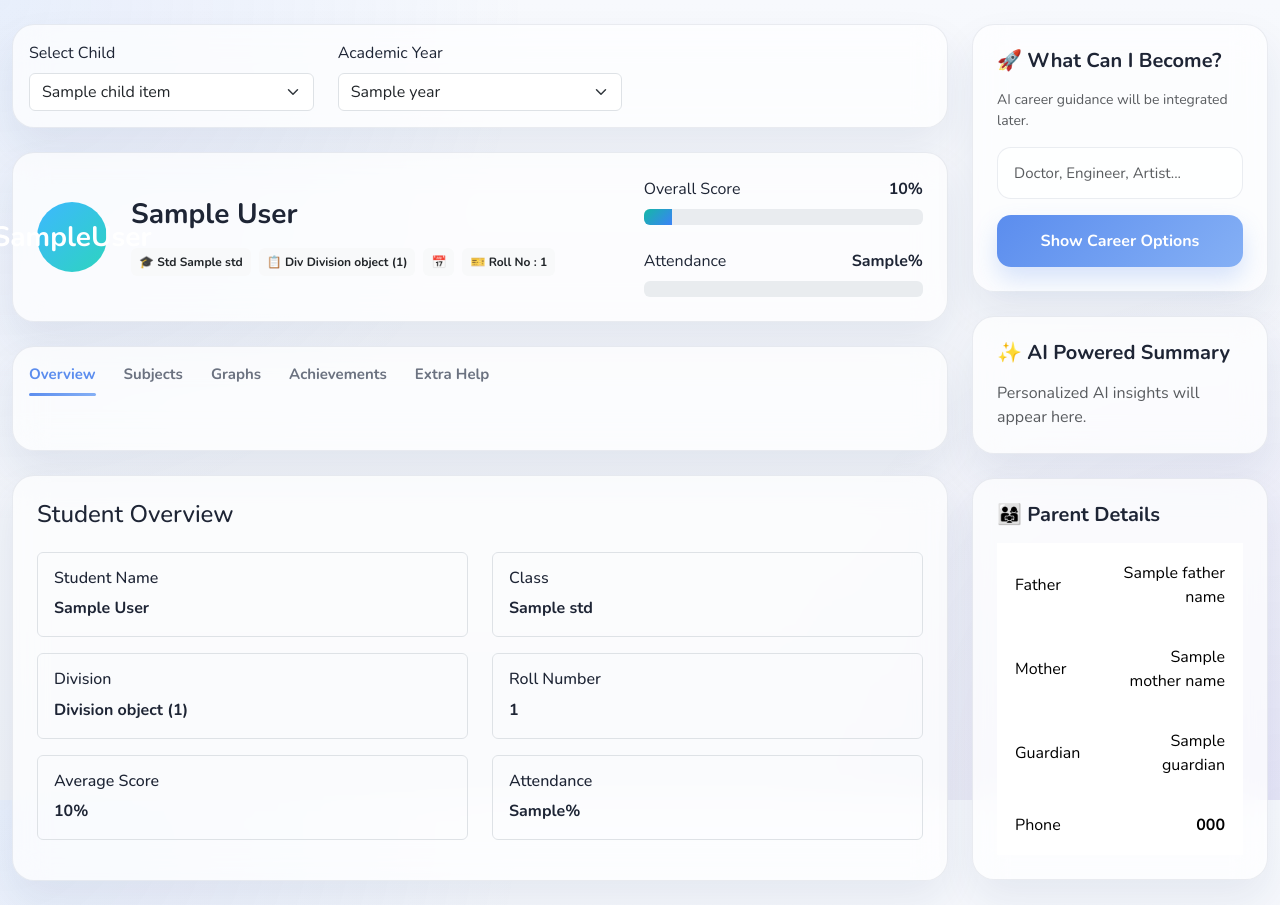
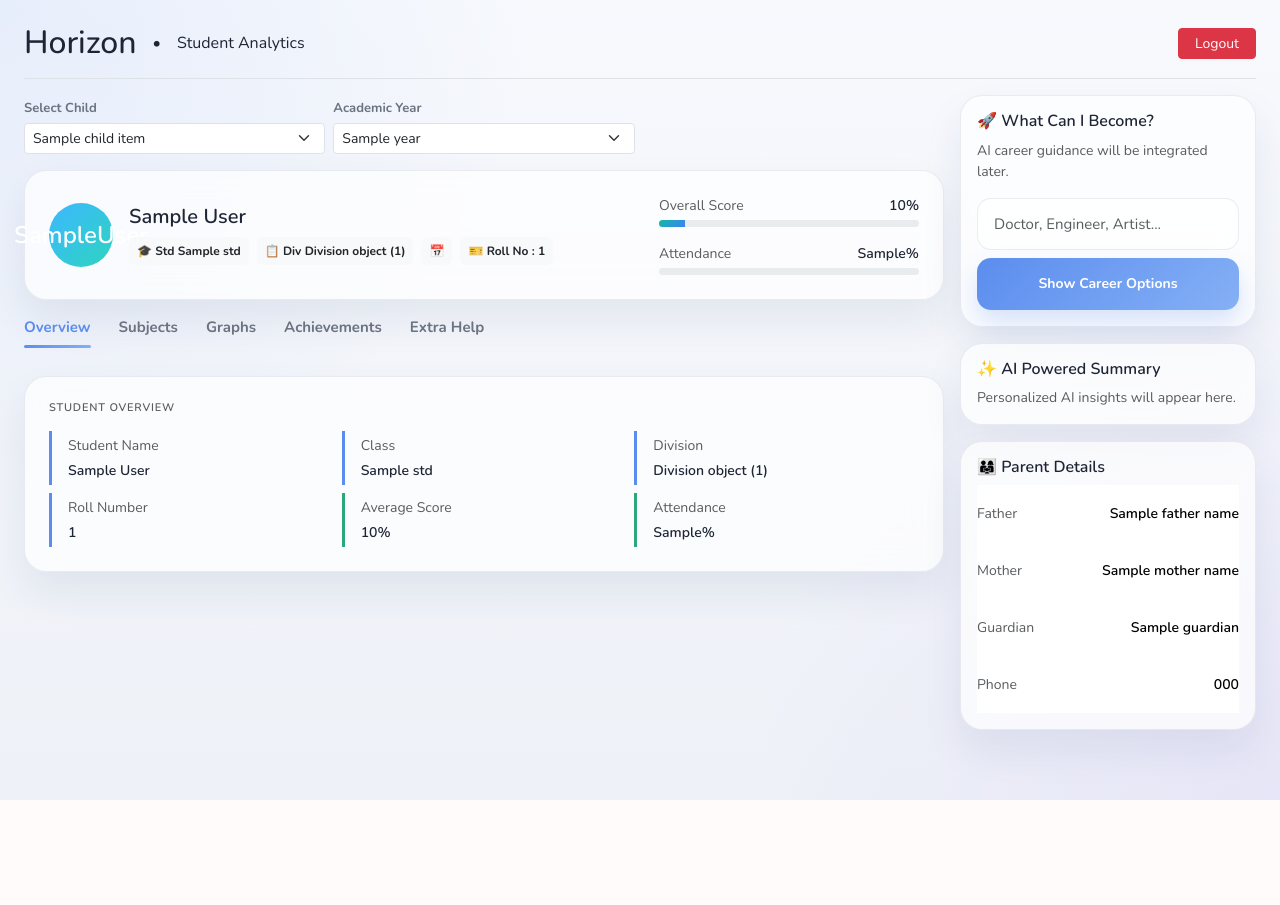
Before and after one commit to racheal-22/Horizon, a Django app: template templates/parent/dashboard.html in a window 1280 px wide. After the commit the page ends 800 px from the top, so only its background shows below. Run offline with Django 5.2, Linux system fonts and the light colour scheme; tables that the repository leaves empty hold one stand-in row (values such as "Sample post"); the template is opened without the code that fills it: values that come from a table or form of the project are taken from there, most other values are stand-ins (such as "Sample title", 1, 10 or a date in 2020).

Commit message:
Template

```diff
--- a/app/urls.py
+++ b/app/urls.py
@@ -7,6 +7,7 @@ urlpatterns = [
 
     path("", login_page, name="login"),
     path("api/login/", LoginView.as_view(), name="api_login"),
+    path("logout/", logout_view, name="logout"),
     path("api/me/", MeView.as_view(), name="me"),
     path("parent-dashboard/", parent_dashboard, name="parent_dashboard"),
 
--- a/app/views/accounts.py
+++ b/app/views/accounts.py
@@ -322,3 +322,8 @@ def login_page(request):
     else:
 
         return redirect("/parent-dashboard/")
+
+
+def logout_view(request):
+    request.session.flush()
+    return redirect("/")
--- a/static/css/master.css
+++ b/static/css/master.css
@@ -168,7 +168,7 @@ body{
 .glass-card{
 
     background:rgba(255,255,255,0.70);
-
+    padding:0.75rem;
     backdrop-filter:blur(16px);
 
     -webkit-backdrop-filter:blur(16px);
--- a/templates/parent/dashboard.html
+++ b/templates/parent/dashboard.html
@@ -8,29 +8,57 @@ Parent Dashboard
 
 {% block content %}
 
-<div class="container-fluid py-4">
+<div class="container-fluid py-3 px-3 px-lg-4">
 
-    <div class="row g-4">
 
-        <!-- LEFT SIDE -->
 
-        <div class="col-lg-9">
+    <nav class="navbar navbar-expand-lg pb-3 mb-3 border-bottom">
+
+        <div class="d-flex align-items-center">
+
+            <h2 class="brand-logo mb-0">
+                Horizon
+            </h2>
+
+            <span class="brand-divider mx-3">
+                •
+            </span>
+
+            <span class="brand-subtitle">
+                Student Analytics
+            </span>
+
+        </div>
+
+        <div class="ms-auto">
+            <a href="{% url 'logout' %}" class="btn btn-danger btn-sm px-3">
+                Logout
+            </a>
+        </div>
+
+    </nav>
+
+
+
+    <div class="row g-3 align-items-start">
+
+        <!-- LEFT COLUMN -->
+
+        <div class="col-12 col-lg-9">
 
             <!-- CHILD + YEAR SELECTOR -->
 
 
-            <div class="glass-card p-3 mb-4">
+            <div class="row g-2 mb-3 align-items-end">
 
-                <div class="row">
+                <div class="col-sm-6 col-md-4">
 
-                    <div class="col-md-4">
-
-                        <label class="mb-2">
+                    <label class="form-label mb-1">
                         Select Child
                     </label>
 
                     <select
-                            class="form-select"
+                        class="form-select form-select-sm"
                         onchange="
                         window.location='?child_name=' +
                         encodeURIComponent(this.value) +
@@ -38,50 +66,38 @@ Parent Dashboard
                         ">
 
                         {% for child_item in children %}
-
                         <option
                             value="{{ child_item.name }}"
-                                {% if child_item.name == selected_child_name %}
-                                selected
-                                {% endif %}
+                            {% if child_item.name == selected_child_name %}selected{% endif %}
                         >
-
                             {{ child_item.name }}
-
                         </option>
-
                         {% endfor %}
 
                     </select>
 
                 </div>
 
-                    <div class="col-md-4">
+                <div class="col-sm-6 col-md-4">
 
-                        <label class="mb-2">
+                    <label class="form-label mb-1">
                         Academic Year
                     </label>
 
                     <select
-                            class="form-select"
+                        class="form-select form-select-sm"
                         onchange="
                         window.location='?child_name={{ selected_child_name|urlencode }}&academic_year_id=' +
                         this.value
                         ">
 
                         {% for year in academic_years %}
-
                         <option
                             value="{{ year.id }}"
-                                {% if year.id == selected_year_id %}
-                                selected
-                                {% endif %}
+                            {% if year.id == selected_year_id %}selected{% endif %}
                         >
-
                             {{ year.name }}
-
                         </option>
-
                         {% endfor %}
 
                     </select>
@@ -90,41 +106,33 @@ Parent Dashboard
 
             </div>
 
-            </div>
-
             {% if child %}
 
-            <!-- STUDENT PROFILE -->
+            <!-- STUDENT PROFILE CARD -->
 
-            <div class="glass-card p-4 mb-4">
+            <div class="glass-card p-3 p-lg-4 mb-3">
 
-                <div class="row align-items-center">
+                <div class="d-flex flex-column flex-md-row align-items-md-center gap-3 gap-md-4">
 
-                    <div class="col-lg-8">
-
-                        <div class="d-flex align-items-center gap-4">
+                    <!-- Avatar + name + badges -->
+                    <div class="d-flex align-items-center gap-3 flex-grow-1">
 
                         <div
-                                class="rounded-circle d-flex align-items-center justify-content-center text-white fw-bold"
+                            class="rounded-circle d-flex align-items-center justify-content-center text-white fw-semibold flex-shrink-0"
                             style="
-                                    width:70px;
-                                    height:70px;
+                                width:64px;
+                                height:64px;
                                 background:linear-gradient(135deg,#3db8ff,#2dd4bf);
-                                    font-size:28px;
+                                font-size:24px;
                             ">
-
                             {{ child.first_name|first }}{{ child.last_name|first }}
-
                         </div>
 
                         <div>
 
-                                <h3 class="fw-bold mb-3">
-
-                                    {{ child.first_name }}
-                                    {{ child.last_name }}
-
-                                </h3>
+                            <h5 class="fw-semibold mb-2">
+                                {{ child.first_name }} {{ child.last_name }}
+                            </h5>
 
                             <div class="d-flex flex-wrap gap-2">
 
@@ -152,26 +160,16 @@ Parent Dashboard
 
                     </div>
 
+                    <!-- Progress bars -->
+
+                    <div class="flex-shrink-0" style="min-width:200px; max-width:260px; width:100%;">
+
+                        <div class="mb-3">
+                            <div class="d-flex justify-content-between mb-1">
+                                <span class="small text-muted">Overall Score</span>
+                                <span class="small fw-semibold">{{ overall_score }}%</span>
                             </div>
-
-                    <div class="col-lg-4">
-
-                        <div class="mb-4">
-
-                            <div class="d-flex justify-content-between mb-2">
-
-                                <span>
-                                    Overall Score
-                                </span>
-
-                                <strong>
-                                    {{ overall_score }}%
-                                </strong>
-
-                            </div>
-
-                            <div class="progress">
-
+                            <div class="progress" style="height:7px;">
                                 <div
                                     class="progress-bar"
                                     style="
@@ -179,32 +177,20 @@ Parent Dashboard
                                         background:linear-gradient(135deg,#14b8a6,#3b82f6);
                                     ">
                                 </div>
-
                             </div>
-
                         </div>
 
                         <div>
-
-                            <div class="d-flex justify-content-between mb-2">
-
-                                <span>
-                                    Attendance
-                                </span>
-
-                                <strong>
-                                    {{ days_present }}%
-                                </strong>
-
+                            <div class="d-flex justify-content-between mb-1">
+                                <span class="small text-muted">Attendance</span>
+                                <span class="small fw-semibold">{{ days_present }}%</span>
                             </div>
-
-                            <div class="progress">
-
+                            <div class="progress" style="height:7px;">
                                 <div
                                     class="progress-bar bg-success"
-                                    style="
-                                        width:{{ days_present }}%;
-                                    ">
+                                    style="width:{{ days_present }}%;">
+                                </div>
+                            </div>
                         </div>
 
                     </div>
@@ -213,133 +199,69 @@ Parent Dashboard
 
             </div>
 
-                </div>
+            <!-- NAVIGATION TABS -->
+
+
+            <div class="dashboard-tabs mb-3">
+
+                <div class="dashboard-tab active">Overview</div>
+                <div class="dashboard-tab">Subjects</div>
+                <div class="dashboard-tab">Graphs</div>
+                <div class="dashboard-tab">Achievements</div>
+                <div class="dashboard-tab">Extra Help</div>
 
             </div>
 
-            <!-- NAVIGATION -->
+            <!-- OVERVIEW SECTION -->
 
-            <div class="glass-card p-3 mb-4">
+            <div class="glass-card p-3 p-lg-4">
 
-                <div class="dashboard-tabs">
+                <h6 class="text-muted text-uppercase fw-semibold mb-3" style="font-size:11px; letter-spacing:0.8px;">
+                    Student Overview
+                </h6>
 
-                    <div class="dashboard-tab active">
-                        Overview
+                <div class="row g-2">
+
+                    <div class="col-6 col-md-4">
+                        <div class="border-start border-3 ps-3 py-1" style="border-color:var(--blue) !important;">
+                            <div class="text-muted small mb-1">Student Name</div>
+                            <div class="fw-semibold small">{{ child.first_name }} {{ child.last_name }}</div>
+                        </div>
                     </div>
 
-                    <div class="dashboard-tab">
-                        Subjects
+                    <div class="col-6 col-md-4">
+                        <div class="border-start border-3 ps-3 py-1" style="border-color:var(--blue) !important;">
+                            <div class="text-muted small mb-1">Class</div>
+                            <div class="fw-semibold small">{{ std }}</div>
+                        </div>
                     </div>
 
-                    <div class="dashboard-tab">
-                        Graphs
+                    <div class="col-6 col-md-4">
+                        <div class="border-start border-3 ps-3 py-1" style="border-color:var(--blue) !important;">
+                            <div class="text-muted small mb-1">Division</div>
+                            <div class="fw-semibold small">{{ division }}</div>
+                        </div>
                     </div>
 
-                    <div class="dashboard-tab">
-                        Achievements
+                    <div class="col-6 col-md-4">
+                        <div class="border-start border-3 ps-3 py-1" style="border-color:var(--blue) !important;">
+                            <div class="text-muted small mb-1">Roll Number</div>
+                            <div class="fw-semibold small">{{ roll_number }}</div>
+                        </div>
                     </div>
 
-                    <div class="dashboard-tab">
-                        Extra Help
+                    <div class="col-6 col-md-4">
+                        <div class="border-start border-3 ps-3 py-1" style="border-color:var(--green) !important;">
+                            <div class="text-muted small mb-1">Average Score</div>
+                            <div class="fw-semibold small">{{ overall_score }}%</div>
+                        </div>
                     </div>
 
+                    <div class="col-6 col-md-4">
+                        <div class="border-start border-3 ps-3 py-1" style="border-color:var(--green) !important;">
+                            <div class="text-muted small mb-1">Attendance</div>
+                            <div class="fw-semibold small">{{ days_present }}%</div>
                         </div>
-
-            </div>
-
-            <!-- OVERVIEW -->
-
-            <div class="glass-card p-4">
-
-                <h4 class="mb-4">
-                    Student Overview
-                </h4>
-
-                <div class="row">
-
-                    <div class="col-md-6 mb-3">
-
-                        <div class="border rounded p-3">
-
-                            <h6>Student Name</h6>
-
-                            <strong>
-                                {{ child.first_name }}
-                                {{ child.last_name }}
-                            </strong>
-
-                        </div>
-
-                    </div>
-
-                    <div class="col-md-6 mb-3">
-
-                        <div class="border rounded p-3">
-
-                            <h6>Class</h6>
-
-                            <strong>
-                                {{ std }}
-                            </strong>
-
-                        </div>
-
-                    </div>
-
-                    <div class="col-md-6 mb-3">
-
-                        <div class="border rounded p-3">
-
-                            <h6>Division</h6>
-
-                            <strong>
-                                {{ division }}
-                            </strong>
-
-                        </div>
-
-                    </div>
-
-                    <div class="col-md-6 mb-3">
-
-                        <div class="border rounded p-3">
-
-                            <h6>Roll Number</h6>
-
-                            <strong>
-                                {{ roll_number }}
-                            </strong>
-
-                        </div>
-
-                    </div>
-
-                    <div class="col-md-6 mb-3">
-
-                        <div class="border rounded p-3">
-
-                            <h6>Average Score</h6>
-
-                            <strong>
-                                {{ overall_score }}%
-                            </strong>
-
-                        </div>
-
-                    </div>
-
-                    <div class="col-md-6 mb-3">
-
-                        <div class="border rounded p-3">
-
-                            <h6>Attendance</h6>
-
-                            <strong>
-                                {{ days_present }}%
-                            </strong>
-
-                        </div>
-
                     </div>
 
                 </div>
@@ -350,78 +272,73 @@ Parent Dashboard
 
         </div>
 
-        <!-- RIGHT SIDE -->
 
-        <div class="col-lg-3">
+        <!-- RIGHT SIDEBAR -->
 
-            <div class="glass-card p-4 mb-4">
 
-                <h5 class="fw-bold mb-3">
+        <div class="col-12 col-lg-3">
+            <div class="sticky-lg-top" style="top:16px;">
+
+                <div class="glass-card p-3 mb-3">
+
+                    <h6 class="fw-semibold mb-2">
                         🚀 What Can I Become?
-                </h5>
+                    </h6>
 
-                <p class="small text-muted">
+                    <p class="small text-muted mb-3">
                         AI career guidance will be integrated later.
                     </p>
 
                     <input
                         type="text"
-                    class="form-control mb-3"
+                        class="form-control form-control-sm mb-2"
                         placeholder="Doctor, Engineer, Artist..."
                     >
 
-                <button class="btn btn-primary-custom w-100">
+                    <button class="btn btn-primary-custom w-100 btn-sm">
                         Show Career Options
                     </button>
 
                 </div>
 
-            <div class="glass-card p-4 mb-4">
+                <div class="glass-card p-3 mb-3">
 
-                <h5 class="fw-bold mb-3">
+                    <h6 class="fw-semibold mb-2">
                         ✨ AI Powered Summary
-                </h5>
+                    </h6>
 
-                <p class="text-muted mb-0">
+                    <p class="text-muted small mb-0">
                         Personalized AI insights will appear here.
                     </p>
 
                 </div>
 
-            <div class="glass-card p-4">
+                <div class="glass-card p-3">
 
-                <h5 class="fw-bold mb-3">
+                    <h6 class="fw-semibold mb-2">
                         👨‍👩‍👧 Parent Details
-                </h5>
+                    </h6>
 
-                <table class="table table-borderless">
+                    <table class="table table-borderless table-sm mb-0">
 
                         <tr>
-                        <td>Father</td>
-                        <td class="text-end">
-                            {{ father_name }}
-                        </td>
+                            <td class="text-muted ps-0 small">Father</td>
+                            <td class="text-end pe-0 small fw-semibold">{{ father_name }}</td>
                         </tr>
 
                         <tr>
-                        <td>Mother</td>
-                        <td class="text-end">
-                            {{ mother_name }}
-                        </td>
+                            <td class="text-muted ps-0 small">Mother</td>
+                            <td class="text-end pe-0 small fw-semibold">{{ mother_name }}</td>
                         </tr>
 
                         <tr>
-                        <td>Guardian</td>
-                        <td class="text-end">
-                            {{ guardian }}
-                        </td>
+                            <td class="text-muted ps-0 small">Guardian</td>
+                            <td class="text-end pe-0 small fw-semibold">{{ guardian }}</td>
                         </tr>
 
                         <tr>
-                        <td>Phone</td>
-                        <td class="text-end fw-bold">
-                            {{ phone }}
-                        </td>
+                            <td class="text-muted ps-0 small">Phone</td>
+                            <td class="text-end pe-0 small fw-semibold">{{ phone }}</td>
                         </tr>
 
                     </table>
@@ -429,6 +346,7 @@ Parent Dashboard
                 </div>
 
             </div>
+        </div>
 
     </div>
 
```
Also changed, not shown: app/views/parent/dashboard.py (+5 -3 lines). Lines whose indentation alone changed are shown as unchanged.
